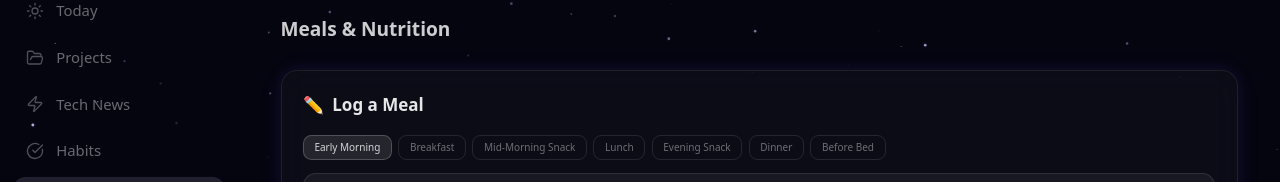
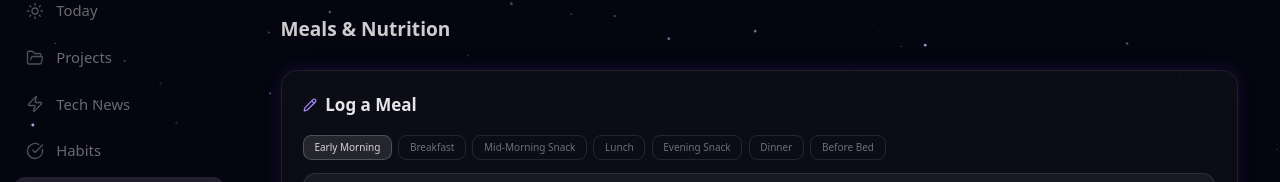
Before and after one commit to Ananyamadhu08/command-center, a Next.js app: page / in a window 1280 px wide. Both pictures are taken after a click on the button "Meals". Shown: the part 121-303 px from the top of the page. Built offline with nearby package versions, Linux system fonts and the light colour scheme; no server answers; the database is empty.

Commit message:
refactor: replace remaining emoji icons in MealLogger and CookCard
Replace ✏ with Lucide Pencil in MealLogger header and 📋 with Lucide
ClipboardList in CookCard header — the last two non-Lucide functional
icons in the app.

```diff
--- a/src/components/meals/CookCard.tsx
+++ b/src/components/meals/CookCard.tsx
@@ -1,6 +1,7 @@
 "use client"
 
 import { useState } from "react"
+import { ClipboardList } from "lucide-react"
 import { GlassCard } from "@/components/ui/GlassCard"
 import { GlowButton } from "@/components/ui/GlowButton"
 import { generateCookInstructions } from "@/lib/nutrition"
@@ -28,7 +29,7 @@ export function CookCard({ plan }: CookCardProps) {
     <GlassCard glow="cosmic">
       <div className="flex items-center justify-between mb-4">
         <div className="flex items-center gap-2">
-          <span className="text-cosmic-light text-sm">📋</span>
+          <ClipboardList size={14} className="text-cosmic-light" />
           <h3 className="text-base font-semibold text-white/90">Cook&apos;s Card</h3>
         </div>
         <GlowButton variant="cosmic" size="sm" onClick={handleCopy}>
--- a/src/components/meals/MealLogger.tsx
+++ b/src/components/meals/MealLogger.tsx
@@ -1,6 +1,7 @@
 "use client"
 
 import { useState } from "react"
+import { Pencil } from "lucide-react"
 import { GlassCard } from "@/components/ui/GlassCard"
 import { GlowButton } from "@/components/ui/GlowButton"
 import { TextArea } from "@/components/ui/Input"
@@ -28,7 +29,7 @@ export function MealLogger({ onLog }: MealLoggerProps) {
   return (
     <GlassCard glow="cosmic">
       <h3 className="text-base font-semibold text-white/90 mb-4 flex items-center gap-2">
-        <span className="text-cosmic-light">✏</span>
+        <Pencil size={14} className="text-cosmic-light" />
         Log a Meal
       </h3>
       <div className="space-y-3">
```
